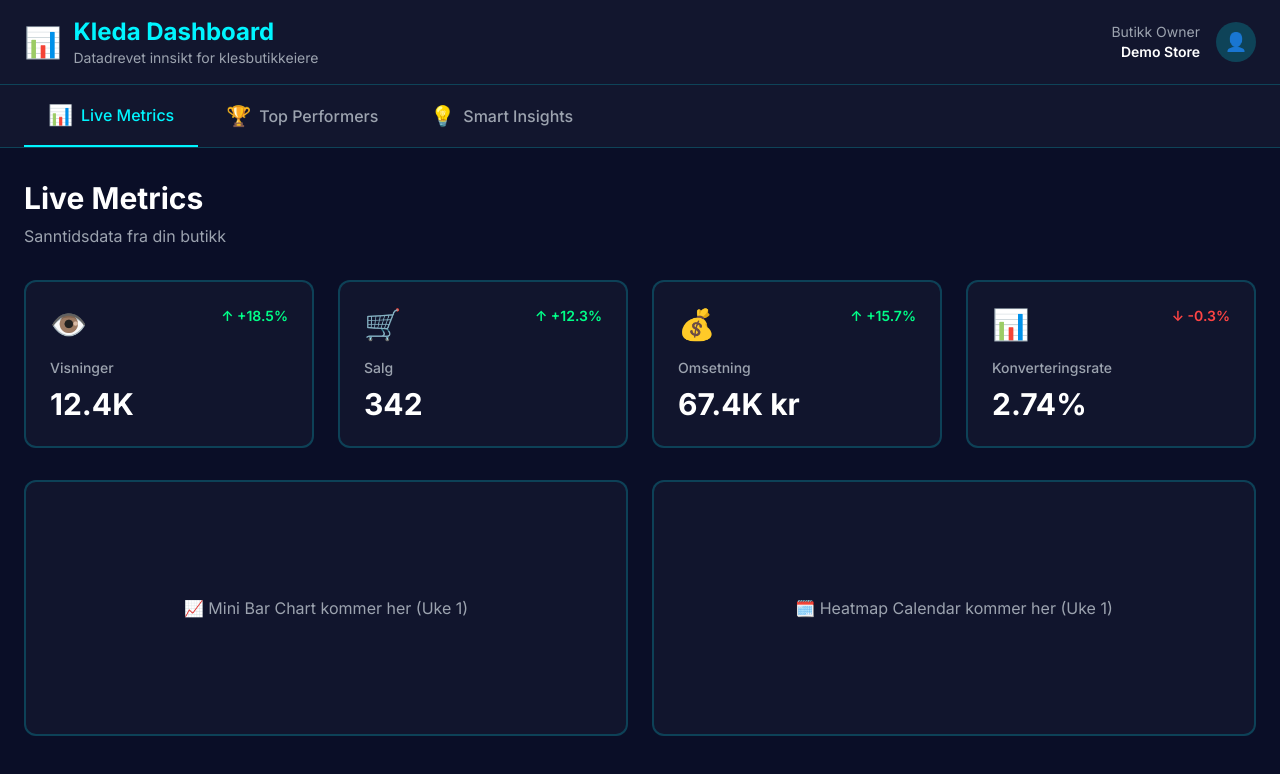
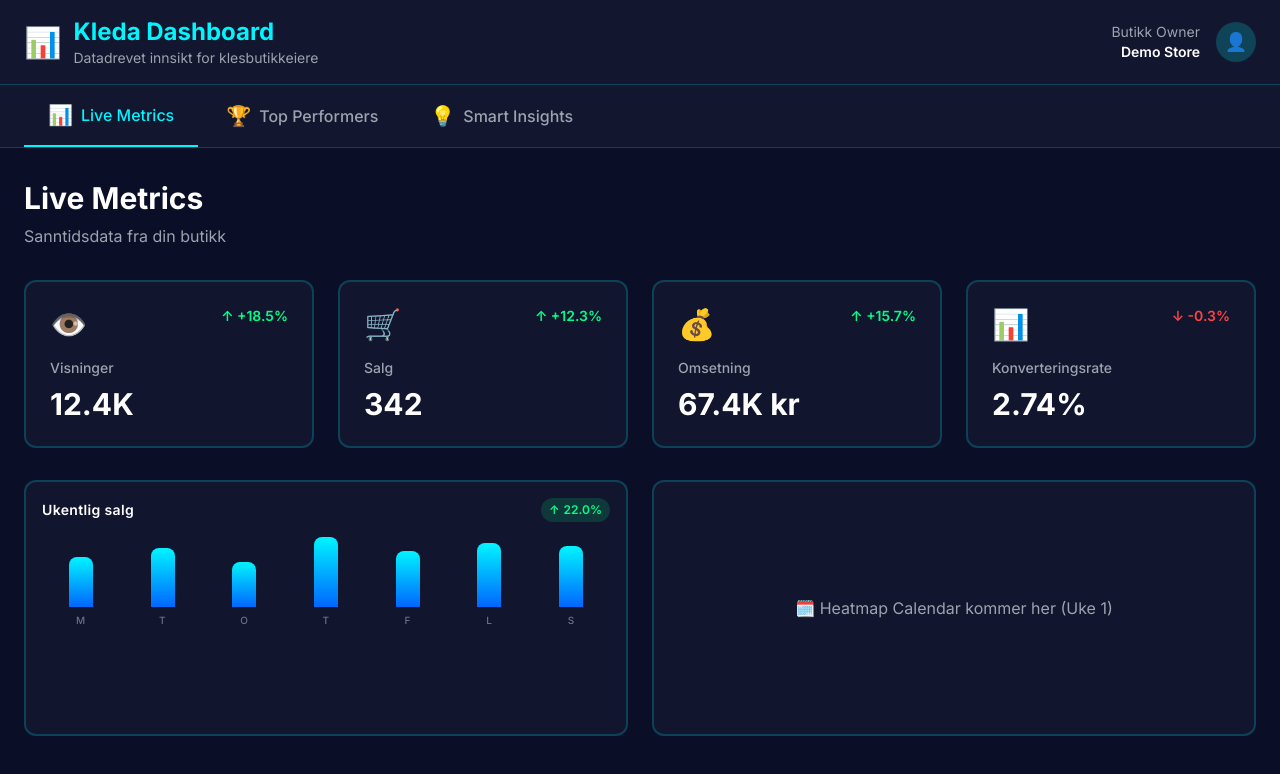
Before and after one commit to ZarrarAh/AgileMethodsProject, a React (Vite) app in the folder frontend/: page /metrics in a window 1280 px wide. Shown: the top 774 px of the page. Built offline with nearby package versions, Linux system fonts and the light colour scheme.

Commit message:
Added mini chart to live metrics

```diff
--- /dev/null
+++ b/frontend/src/components/MiniBarChart.tsx
@@ -0,0 +1,136 @@
+import { useState, useEffect, useMemo } from 'react';
+import type { TimeSeriesDataPoint } from '../types/dashboard.types';
+
+interface MiniBarChartProps {
+    data: TimeSeriesDataPoint[];
+    title?: string;
+    showDayLabels?: boolean;
+    showTooltip?: boolean;
+    animated?: boolean;
+    height?: number;
+    onBarClick?: (data: TimeSeriesDataPoint, index: number) => void;
+}
+
+const MiniBarChart = ({
+                          data,
+                          title = '7-dagers trend',
+                          showDayLabels = true,
+                          showTooltip = true,
+                          animated = true,
+                          height = 60,
+                          onBarClick,
+                      }: MiniBarChartProps) => {
+    const [hoveredIndex, setHoveredIndex] = useState<number | null>(null);
+    const [mounted, setMounted] = useState(!animated);
+
+    useEffect(() => {
+        if (animated) {
+            const timer = setTimeout(() => setMounted(true), 50);
+            return () => clearTimeout(timer);
+        }
+    }, [animated]);
+
+    const normalizedData = useMemo(() => {
+        const maxValue = Math.max(...data.map(d => d.value));
+        return data.map(d => ({
+            ...d,
+            percentage: maxValue > 0 ? (d.value / maxValue) * 100 : 0,
+        }));
+    }, [data]);
+
+    const trend = useMemo(() => {
+        if (data.length < 2) return 0;
+        const midPoint = Math.floor(data.length / 2);
+        const firstHalf = data.slice(0, midPoint);
+        const secondHalf = data.slice(midPoint);
+        const firstAvg = firstHalf.reduce((sum, d) => sum + d.value, 0) / firstHalf.length;
+        const secondAvg = secondHalf.reduce((sum, d) => sum + d.value, 0) / secondHalf.length;
+        return firstAvg > 0 ? ((secondAvg - firstAvg) / firstAvg) * 100 : 0;
+    }, [data]);
+
+    const isPositiveTrend = trend >= 0;
+
+    return (
+        <div className="bg-dark-card border-2 border-dark-border rounded-lg p-4">
+            <div className="flex justify-between items-center mb-3">
+                <h4 className="text-white text-sm font-semibold tracking-wide">
+                    {title}
+                </h4>
+                <div
+                    className={`flex items-center gap-1 text-xs font-semibold px-2 py-1 rounded-full ${
+                        isPositiveTrend
+                            ? 'bg-success/15 text-success'
+                            : 'bg-danger/15 text-danger'
+                    }`}
+                >
+                    <span>{isPositiveTrend ? '↑' : '↓'}</span>
+                    <span>{Math.abs(trend).toFixed(1)}%</span>
+                </div>
+            </div>
+
+            <div
+                className="relative flex gap-1 justify-center items-end"
+                style={{ height: `${height + (showDayLabels ? 24 : 0)}px` }}
+            >
+                {normalizedData.map((item, index) => {
+                    const isHovered = hoveredIndex === index;
+                    const isDimmed = hoveredIndex !== null && !isHovered;
+
+                    return (
+                        <div
+                            key={index}
+                            className={`flex-1 flex flex-col items-center gap-1.5 cursor-pointer transition-all duration-200 ${
+                                isHovered ? 'scale-105' : ''
+                            } ${isDimmed ? 'opacity-50' : ''}`}
+                            onMouseEnter={() => setHoveredIndex(index)}
+                            onMouseLeave={() => setHoveredIndex(null)}
+                            onClick={() => onBarClick?.(item, index)}
+                        >
+                            {showTooltip && isHovered && (
+                                <div className="absolute bottom-full left-1/2 -translate-x-1/2 mb-2 z-50 animate-fade-in">
+                                    <div className="bg-dark-bg/95 border border-primary-cyan rounded-lg px-3 py-2 shadow-glow-cyan backdrop-blur-sm">
+                                        <div className="text-[10px] text-gray-400 mb-0.5">
+                                            {item.label || item.date}
+                                        </div>
+                                        <div className="text-sm font-bold text-white">
+                                            {item.value.toLocaleString('nb-NO')}
+                                        </div>
+                                        <div className="absolute -bottom-1.5 left-1/2 -translate-x-1/2 w-2.5 h-2.5 bg-dark-bg/95 border-r border-b border-primary-cyan rotate-45" />
+                                    </div>
+                                </div>
+                            )}
+
+                            <div
+                                className="w-full flex justify-center items-end"
+                                style={{ height: `${height}px` }}
+                            >
+                                <div
+                                    className={`w-full max-w-6 min-w-2 rounded-t transition-all duration-400 ease-out ${
+                                        isHovered ? 'shadow-glow-cyan' : ''
+                                    }`}
+                                    style={{
+                                        height: mounted ? `${item.percentage}%` : '0%',
+                                        background: 'linear-gradient(to top, #0066ff, #00f5ff)',
+                                        transitionDelay: animated ? `${index * 50}ms` : '0ms',
+                                    }}
+                                />
+                            </div>
+
+                            {showDayLabels && (
+                                <span
+                                    className={`text-[10px] font-medium uppercase tracking-wider transition-colors duration-200 ${
+                                        isHovered ? 'text-primary-cyan' : 'text-gray-500'
+                                    }`}
+                                >
+                  {item.date.charAt(0)}
+                </span>
+                            )}
+                        </div>
+                    );
+                })}
+            </div>
+        </div>
+    );
+};
+
+export default MiniBarChart;
--- /dev/null
+++ b/frontend/src/constants/colors.ts
@@ -0,0 +1,10 @@
+export const KLEDA_COLORS = {
+    background: '#0a0e27',
+    backgroundCard: 'rgba(0, 0, 0, 0.3)',
+    primary: '#0066ff',
+    secondary: '#00f5ff',
+    accent: '#00ff88',
+    textPrimary: '#ffffff',
+    textSecondary: 'rgba(255, 255, 255, 0.6)',
+    textMuted: 'rgba(255, 255, 255, 0.4)',
+};
--- a/frontend/src/pages/LiveMetrics.tsx
+++ b/frontend/src/pages/LiveMetrics.tsx
@@ -1,5 +1,6 @@
 import MetricCard from '../components/MetricCard';
-import { mockMetrics } from '../data/mockData';  // ← BRUK relative path
+import MiniBarChart from '../components/MiniBarChart';
+import { mockMetrics, mockTimeSeries } from '../data/mockData';
 
 const LiveMetrics = () => {
     return (
@@ -9,18 +10,19 @@ const LiveMetrics = () => {
                 <p className="text-gray-400">Sanntidsdata fra din butikk</p>
             </div>
 
-            {/* Metrics Grid */}
             <div className="grid grid-cols-1 md:grid-cols-2 lg:grid-cols-4 gap-6">
                 {mockMetrics.map((metric) => (
                     <MetricCard key={metric.id} metric={metric} />
                 ))}
             </div>
 
-            {/* Placeholder for charts */}
             <div className="grid grid-cols-1 lg:grid-cols-2 gap-6">
-                <div className="bg-dark-card border-2 border-dark-border rounded-lg p-6 h-64 flex items-center justify-center">
-                    <p className="text-gray-400">📈 Mini Bar Chart kommer her (Uke 1)</p>
-                </div>
+                <MiniBarChart
+                    data={mockTimeSeries}
+                    title="Ukentlig salg"
+                    height={70}
+                />
+
                 <div className="bg-dark-card border-2 border-dark-border rounded-lg p-6 h-64 flex items-center justify-center">
                     <p className="text-gray-400">🗓️ Heatmap Calendar kommer her (Uke 1)</p>
                 </div>
--- a/frontend/src/types/dashboard.types.ts
+++ b/frontend/src/types/dashboard.types.ts
@@ -11,6 +11,12 @@ export interface Metric {
 
 export interface TimeSeriesDataPoint {
     date: string;
+    value: number;
+    label?: string;
+}
+
+export interface DayData {
+    day: string;
     value: number;
     label?: string;
 }
```
Also changed, not shown: 1 other file (tests, documents, lock files or other folders).
